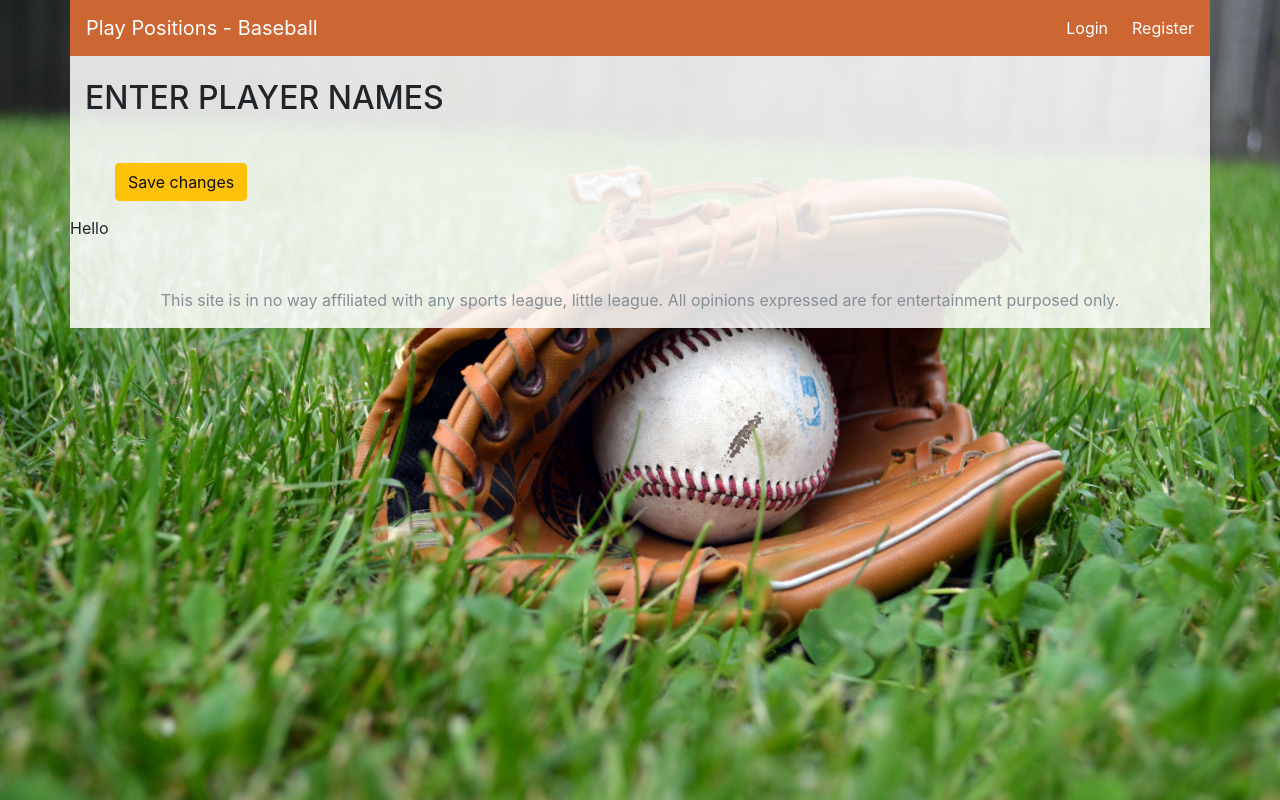
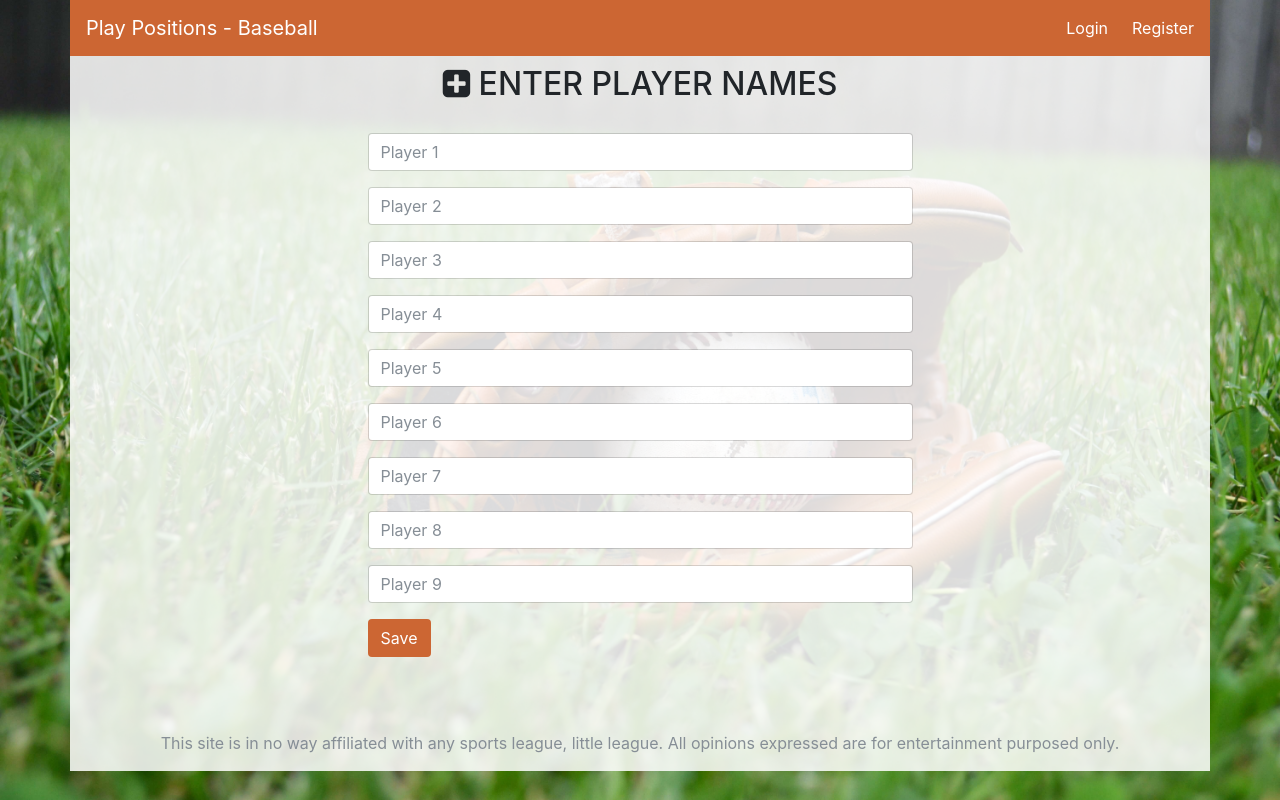
Before and after one commit to Jewhurst/PlayPositions, a Laravel app: page /roster in a window 1280 px wide. Run offline with Laravel 8, Linux system fonts and the light colour scheme; style sheets or scripts are compiled from the project's sources; some libraries are stand-ins or nearby versions.

Commit message:
Fixes initial modal and inning/player selection. Adds page to enter names or not

```diff
--- a/app/Http/Controllers/RosterController.php
+++ b/app/Http/Controllers/RosterController.php
@@ -21,9 +21,23 @@ class RosterController extends Controller
      *
      * @return \Illuminate\Http\Response
      */
-    public function create()
+    public function create(Request $request)
     {
-        //
+//        $rules = [
+//            'innings' => 'required',
+//            'players' => 'required',
+//        ];
+       // dd($request->all());
+        $data = $request->all();
+        if (isset($data['innings'])) {
+            $innings = $data['innings'];
+        }
+
+        if (isset($data['players'])) {
+            $players = $data['players'];
+        }
+        return view('roster-create', compact('innings', 'players'));
+
     }
 
     /**
@@ -46,13 +60,13 @@ class RosterController extends Controller
     public function show()
     {
         //$innings, $players
-        $innings = 9;
+        $innings = 7;
         $players = 9;
         $data = array(
             'innings' => $innings,
             'players' => $players
         );
-        return view('roster-create')->with($data);
+        return view('roster-create', compact('innings', 'players'));
     }
 
     /**
--- a/composer.json
+++ b/composer.json
@@ -7,8 +7,10 @@
     "require": {
         "php": ">=7.0.0",
         "fideloper/proxy": "~3.3",
+        "jenssegers/agent": "^2.6",
         "laravel/framework": "5.5.*",
-        "laravel/tinker": "~1.0"
+        "laravel/tinker": "~1.0",
+        "laravelcollective/html": "~5.0"
     },
     "require-dev": {
         "filp/whoops": "~2.0",
--- a/config/app.php
+++ b/config/app.php
@@ -163,6 +163,8 @@ return [
         Illuminate\Translation\TranslationServiceProvider::class,
         Illuminate\Validation\ValidationServiceProvider::class,
         Illuminate\View\ViewServiceProvider::class,
+        Jenssegers\Agent\AgentServiceProvider::class,
+        Collective\Html\HtmlServiceProvider::class,
 
         /*
          * Package Service Providers...
@@ -226,6 +228,11 @@ return [
         'Validator' => Illuminate\Support\Facades\Validator::class,
         'View' => Illuminate\Support\Facades\View::class,
 
+        //custom facades
+        'Agent' => Jenssegers\Agent\Facades\Agent::class,
+        'Form'         => Collective\Html\FormFacade::class,
+        'Html'         => Collective\Html\HtmlFacade::class,
+
     ],
 
 ];
--- a/resources/views/roster-create.blade.php
+++ b/resources/views/roster-create.blade.php
@@ -1,27 +1,31 @@
 @extends('layouts.app')
 @section('content')
-    <div class="col-12">
-        <div class="">
-            <form action="roster.php" method="POST" class="form">
-                <br>
-                <h2 class="tcenter">  ENTER PLAYER NAMES</h2><br>
+    <div class="row padme-10">
+        <div class="col-md-3"></div>
+        <div class="col-sm-6">
+            <h2 class="text-center"><i class="fa fa-plus-square"></i> ENTER PLAYER NAMES</h2><br>
 
-                <?php ;?>
+            {{ Form::open(array('method' => 'post', 'route' => 'roster.build')) }}
 
-                <div class="modal-footer">
-                    <div class="col-md-12">
-                        <button type="submit" id="submit_players" name="submit_players" class="btn btn-warning">Save changes</button>
-                    </div>
+            @for($z=1;$z<=$players;$z++)
+                @php
+                    $t = 'p'.$z;
+                @endphp
+                <div class="form-group">
+                    {{ Form::text($t,(isset($_SESSION[$t]) ? $_SESSION[$t] : ""), array('class' => 'form-control', 'placeholder' => 'Player '.$z)) }}
                 </div>
-            </form>
+            @endfor
+
+            <div class="form-group">
+                {{ Form::submit('Save', array('class'=>'btn bg-bb-primary clr-white')) }}
+            </div>
+            {{ Form::close() }}
+
+
+
         </div>
+        <div class="col-md-3"></div>
     </div>
 
 
-    Hello
-    {{--{{ $data->innings }}--}}
-
-    {{--{{ Form::open(array('action' => 'RosterController@create')) }}--}}
-    {{--//--}}
-    {{--{{ Form::close() }}--}}
 @endsection
--- a/routes/web.php
+++ b/routes/web.php
@@ -20,3 +20,6 @@ Auth::routes();
 Route::resource('roster','RosterController');
 Route::get('/home', 'HomeController@index')->name('home');
 Route::any('/roster', 'RosterController@show');
+Route::post('/roster/create', ['as' => 'roster-create', 'uses' => 'RosterController@create']);
+Route::post('/roster/build', ['as' => 'roster-build', 'uses' => 'RosterController@store']);
+Route::post('/roster/lineup', ['as' => 'roster-lineup', 'uses' => 'RosterController@show']);
```
Also changed, not shown: resources/views/modals/index_modals.blade.php (+14 -24 lines), 1 other file.
